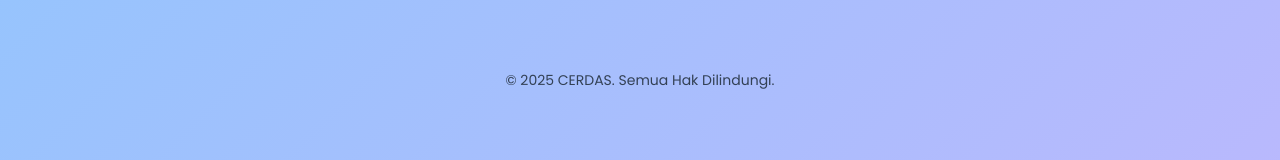
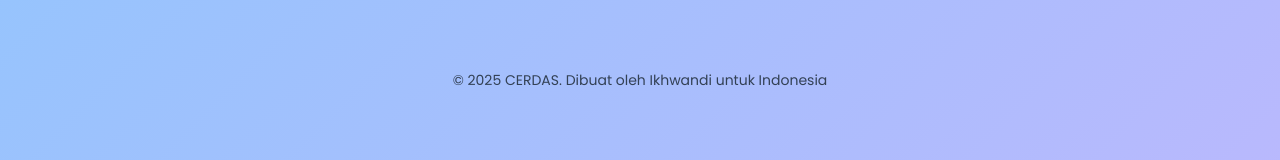
Before and after one commit to ariefstwan/CERDAS, a plain HTML site: page index.html in a window 1280 px wide. Shown: the part 959-1119 px from the top of the page. Drawn offline with nearby package versions, Linux system fonts and the light colour scheme.

Commit message:
Copyright update

```diff
--- a/index.html
+++ b/index.html
@@ -283,7 +283,7 @@
     </div>
 
     <!-- Footer -->
-    <footer><small>&copy; 2025 CERDAS. Semua Hak Dilindungi.</small></footer>
+    <footer><small>&copy; 2025 CERDAS. Dibuat oleh Ikhwandi untuk Indonesia</small></footer>
 
     <!-- Modal -->
     <div id="customModal" class="modal">
```
